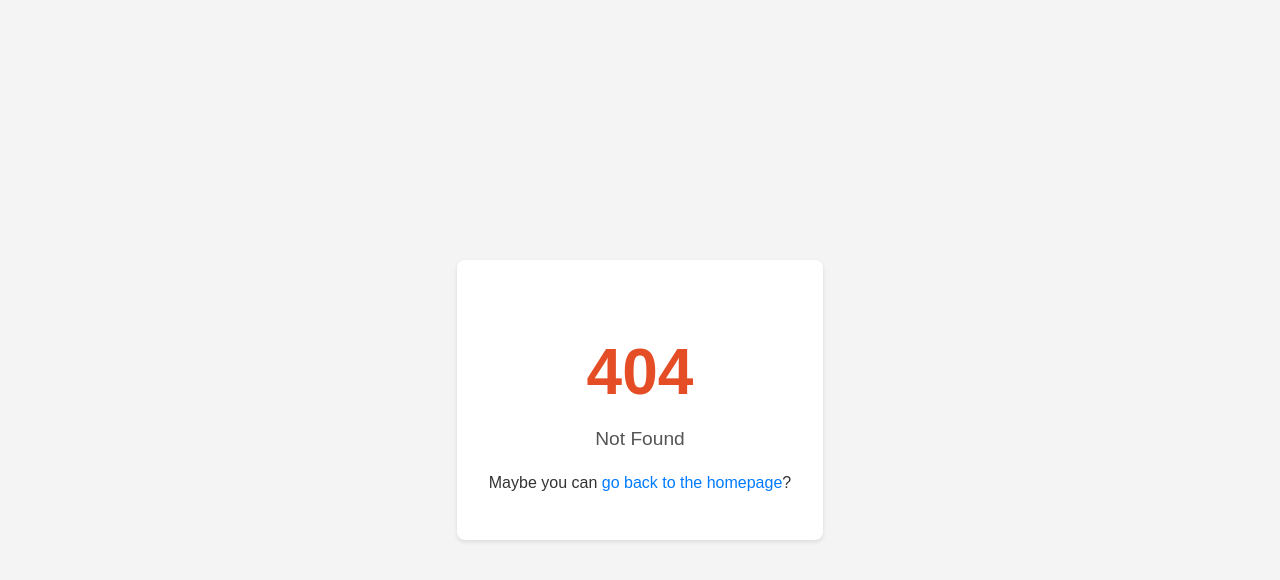
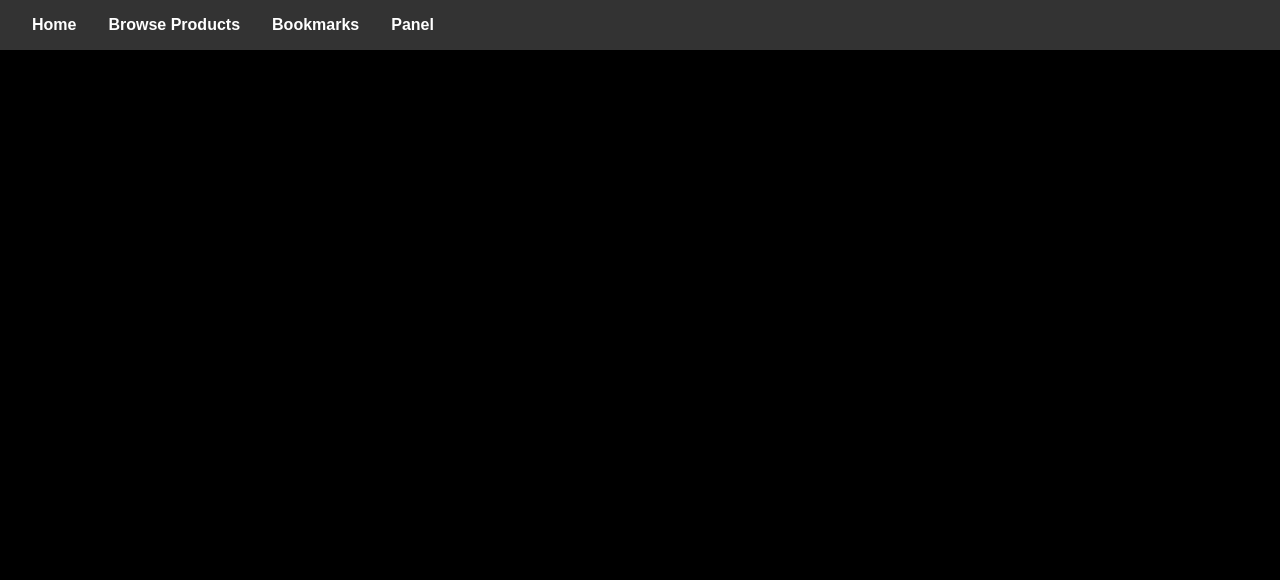
Before and after one commit to ermiralliu/hackathon-fti, a SvelteKit app: page /bookmarks in a window 1280 px wide. Before the commit this address had no page. Shown: the top 580 px of the page. Built offline with nearby package versions, Linux system fonts and the light colour scheme.

Commit message:
Navigation Bar demo

```diff
--- /dev/null
+++ b/src/lib/components/NavBar.svelte
@@ -0,0 +1,40 @@
+<script>
+    let tabs = [
+        { name: "Home", link: "/" },
+        { name: "Browse Products", link: "/products" },
+        { name: "Bookmarks", link: "/bookmarks" },
+        { name: "Panel", link: "/panel" }
+    ];
+</script>
+
+<style>
+    nav {
+        background-color: #333;
+        padding: 1rem;
+    }
+    ul {
+        display: flex;
+        list-style-type: none;
+        margin: 0;
+        padding: 0;
+    }
+    li {
+        margin: 0 1rem;
+    }
+    a {
+        color: white;
+        text-decoration: none;
+        font-weight: bold;
+    }
+    a:hover {
+        text-decoration: underline;
+    }
+</style>
+
+<nav>
+    <ul>
+        {#each tabs as tab}
+            <li><a href={tab.link}>{tab.name}</a></li>
+        {/each}
+    </ul>
+</nav>
--- /dev/null
+++ b/src/routes/+layout.svelte
@@ -0,0 +1,8 @@
+<script>
+  import NavBar from "../lib/components/NavBar.svelte";
+
+    let {children} = $props();
+</script>
+<NavBar />
+
+{@render children()}
--- a/src/routes/+page.svelte
+++ b/src/routes/+page.svelte
@@ -1,2 +1,8 @@
+<script>
+
+  import NavBar from "../lib/components/NavBar.svelte";
+
+</script>
+<!-- <NavBar></NavBar> -->
 <h1>Welcome to SvelteKit</h1>
 <p>Visit <a href="https://svelte.dev/docs/kit">svelte.dev/docs/kit</a> to read the documentation</p>
```
Also changed, not shown: src/routes/bookmarks/+page.svelte (added), src/routes/panel/+page.svelte (added), src/routes/products/+page.svelte (added).
